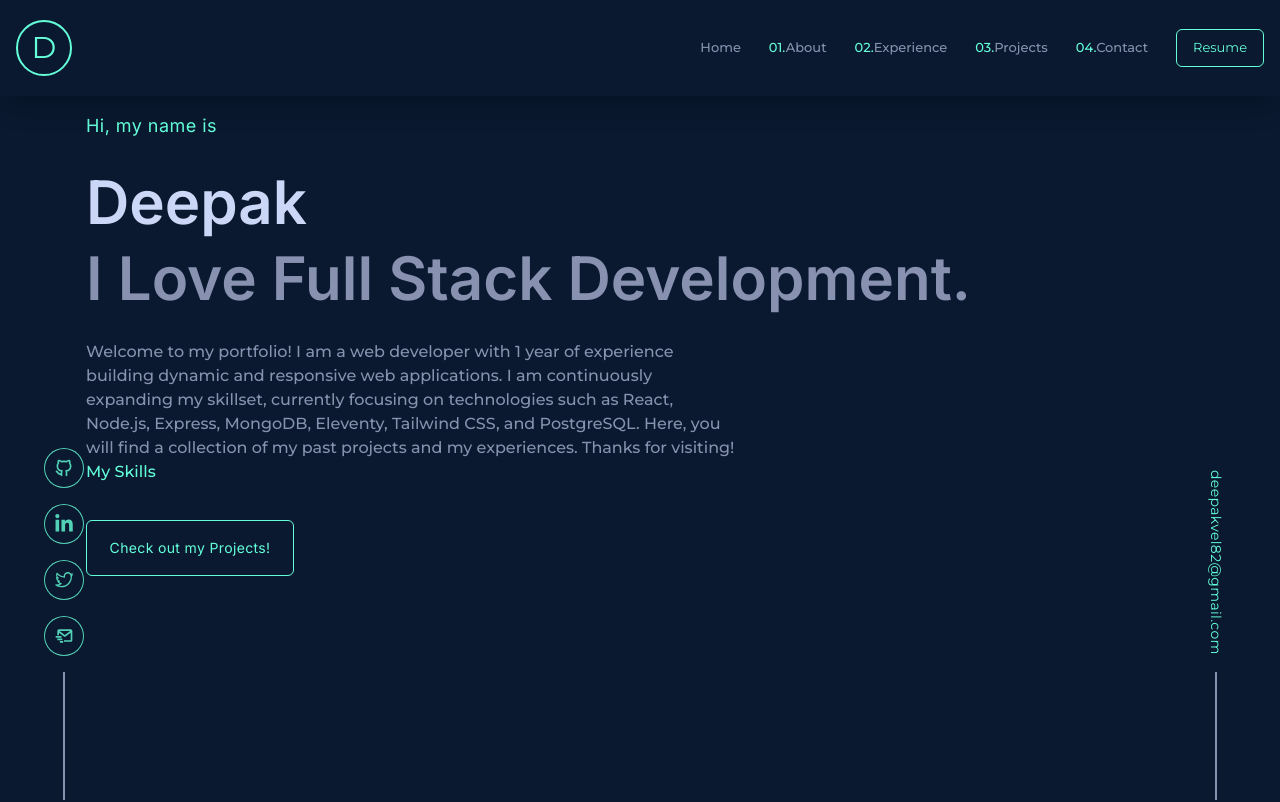
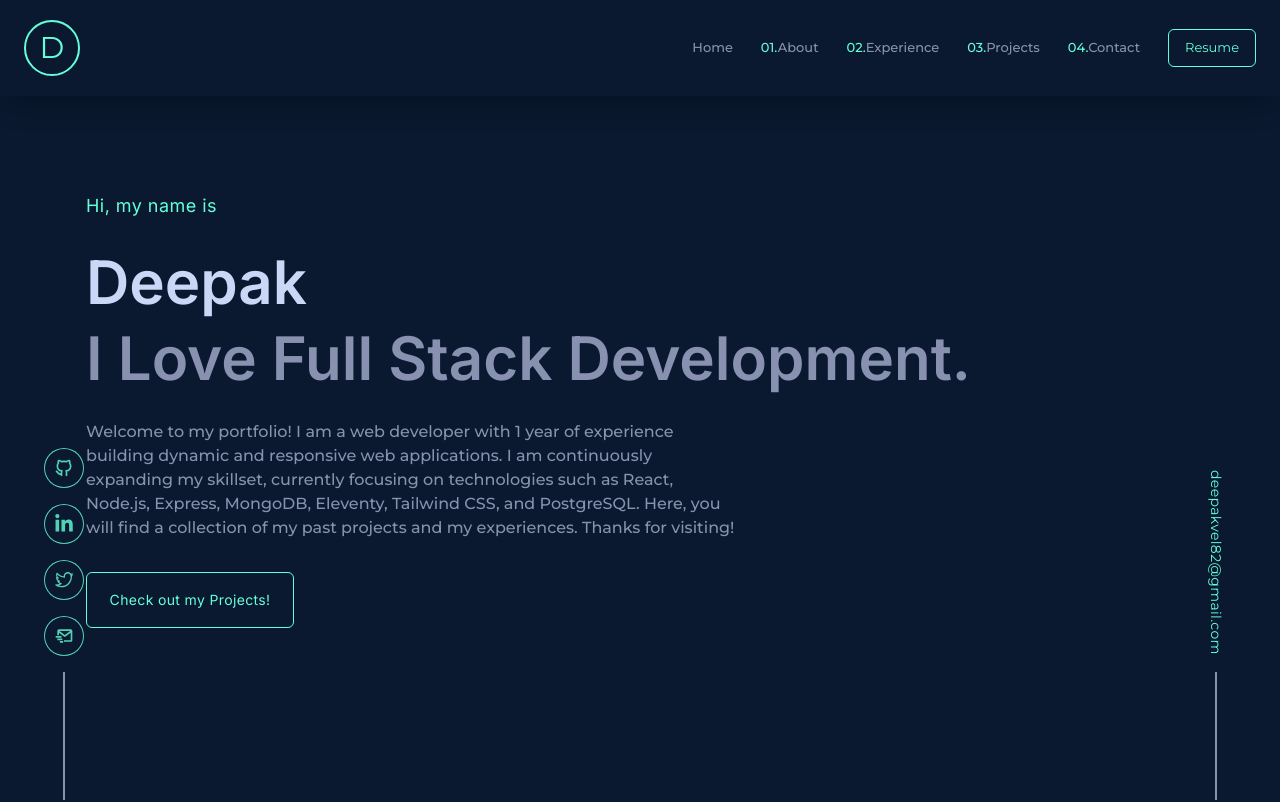
Before and after one commit to Iam-DeepakVel/Official_Portfolio_V2, a Next.js app: page / in a window 1280 px wide. Shown: the top 802 px of the page. Built offline with nearby package versions, Linux system fonts and the light colour scheme; a web font is replaced by a local one.

Commit message:
fix: navbar sticky property issue

```diff
--- a/app/page.tsx
+++ b/app/page.tsx
@@ -1,8 +1,8 @@
 'use client'
 import CustomLink from '@/common/CustomLink'
 import Hero from '@/components/Hero'
+import SocialIcons from '@/common/SocialIcons'
 import NavBar from '@/common/NavBar'
-import SocialIcons from '@/common/SocialIcons'
 import { motion } from 'framer-motion'
 import About from '@/components/About'
 import Experience from '@/components/Experience'
--- a/common/NavBar.tsx
+++ b/common/NavBar.tsx
@@ -28,15 +28,19 @@ const NavBar = () => {
     e.currentTarget.classList.add('active')
   }
   return (
-    <div className="w-full shadow-navbarShadow h-20 lg:h-[12vh] fixed top-0 z-50 bg-bodyColor px-4">
+    <div className="w-full shadow-navbarShadow h-20 lg:h-[12vh] fixed top-0 left-0 z-50 bg-bodyColor px-6">
       <div className=" max-w-container h-full mx-auto py-1 font-titleFont flex items-center justify-between">
         <motion.div
           initial={{ opacity: 0 }}
           animate={{ opacity: 1 }}
           transition={{ duration: 0.5 }}
-          className=" w-14 h-14 rounded-full border-2 border-textGreen flex items-center justify-center"
         >
-          <p className="text-3xl text-textGreen">D</p>
+          <Link
+            href="#home"
+            className=" w-14 h-14 rounded-full border-2 border-textGreen flex items-center justify-center"
+          >
+            <p className="text-3xl text-textGreen">D</p>
+          </Link>
         </motion.div>
         <div className="hidden mdl:inline-flex items-center gap-7">
           <ul className=" flex text-[13px] gap-7">
--- a/components/Contact.tsx
+++ b/components/Contact.tsx
@@ -4,7 +4,7 @@ const Contact = () => {
   return (
     <section
       id="contact"
-      className="max-w-contentContainer mx-auto py-20 xl:py-32 flex flex-col gap-4 items-center justify-center"
+      className="max-w-contentContainer mx-auto py-20 xl:py-24 flex flex-col gap-4 items-center justify-center"
     >
       <p className=" font-inter text-lg text-textGreen font-semibold flex items-center tracking-wide">{`04. What's Next?`}</p>
       <h2 className=" font-inter text-5xl font-semibold">Get In Touch</h2>
--- a/components/Hero.tsx
+++ b/components/Hero.tsx
@@ -1,12 +1,11 @@
 'use client'
 import { motion } from 'framer-motion'
-import Link from 'next/link'
 
 const Hero = () => {
   return (
     <section
       id="home"
-      className="max-w-contentContainer mx-auto py-10 mdl:py-24 flex flex-col gap-4 lgl:gap-8 mdl:px-10 xl:px-4"
+      className="max-w-contentContainer mx-auto pt-24 pb-12 mdl:pt-44 mdl:pb-24 flex flex-col gap-4 lgl:gap-8 mdl:px-10 xl:px-4"
     >
       <motion.h3
         initial={{ y: 10, opacity: 0 }}
@@ -39,18 +38,12 @@ const Hero = () => {
         Node.js, Express, MongoDB, Eleventy, Tailwind CSS, and PostgreSQL. Here,
         you will find a collection of my past projects and my experiences.
         Thanks for visiting!
-        <Link href="#skills" target="_blank">
-          <span className="text-textGreen inline-flex relative cursor-pointer h-7 overflow-x-hidden group">
-            My Skills
-            <span className="absolute w-full h-[1px] bg-textGreen left-0 bottom-1 -translate-x-[110%] group-hover:translate-x-0 transition-transform duration-500"></span>
-          </span>
-        </Link>
       </motion.p>
       <motion.button
         initial={{ y: 10, opacity: 0 }}
         animate={{ y: 0, opacity: 1 }}
         transition={{ duration: 0.5, delay: 0.9 }}
-        className="w-52 h-14 text-sm font-inter border border-textGreen rounded-md text-textGreen tracking-wide hover:bg-hoverColor duration-300"
+        className="w-52 h-14 mt-4 md:mt-0 text-sm font-inter border border-textGreen rounded-md text-textGreen tracking-wide hover:bg-hoverColor duration-300"
       >
         Check out my Projects!
       </motion.button>
--- a/components/Projects.tsx
+++ b/components/Projects.tsx
@@ -6,7 +6,10 @@ import { RxOpenInNewWindow } from 'react-icons/rx'
 
 const Projects = () => {
   return (
-    <section id="project" className="max-w-container mx-auto lgl:px-20 py-24">
+    <section
+      id="project"
+      className="max-w-container mx-auto lgl:px-20 py-20 lgl:py-24"
+    >
       <SectionTitle titleNo="03" title="Some Things I have Built" />
 
       <div className="w-full flex flex-col items-center justify-between gap-28 mt-10">
```
